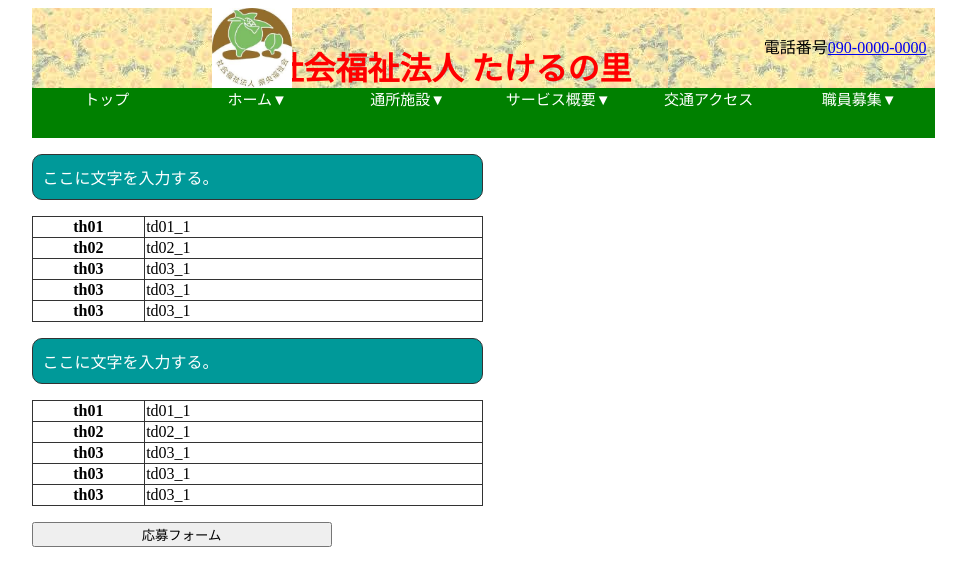
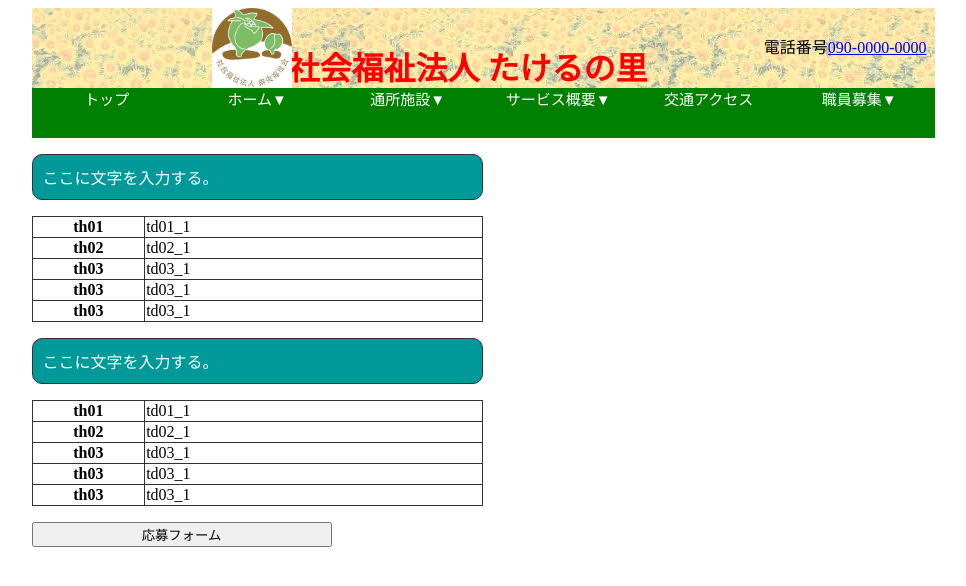
Before and after one commit to nexus1001/takeru, a plain HTML site: page syokuin.html in a window 1280 px wide. Shown: the whole page, without its empty margins (157-1123 px from the left). Drawn offline with nearby package versions, Linux system fonts and the light colour scheme.

Commit message:
Update syokuin.html

```diff
--- a/syokuin.html
+++ b/syokuin.html
@@ -24,7 +24,7 @@ $('ul', this).stop().slideUp('fast');
 </head>
 <body>
 <div class="head">
-<h1 style="display:inline;"><b>社会福祉法人&nbsp;たけるの里</b></h1> <!--  style="display:inline;"改行しない*/-->
+<h1 style="display:inline;"><b>&nbsp;&nbsp;社会福祉法人&nbsp;たけるの里</b></h1> <!--  style="display:inline;"改行しない*/-->
 <p style="display:inline;">電話番号</p><a style="display:inline;"href="tel:+81-90-0000-0000">090-0000-0000</a><p style="display:inline;">&nbsp&nbsp</p>
 <img src="https://nexus1001.github.io/takeru/logo.jpg" width=80px height=80px>
 </div>
```
